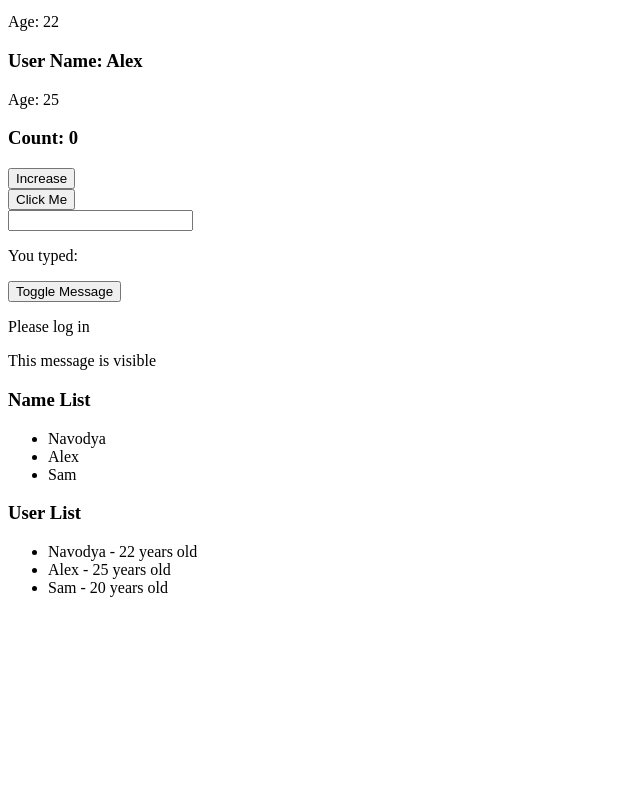
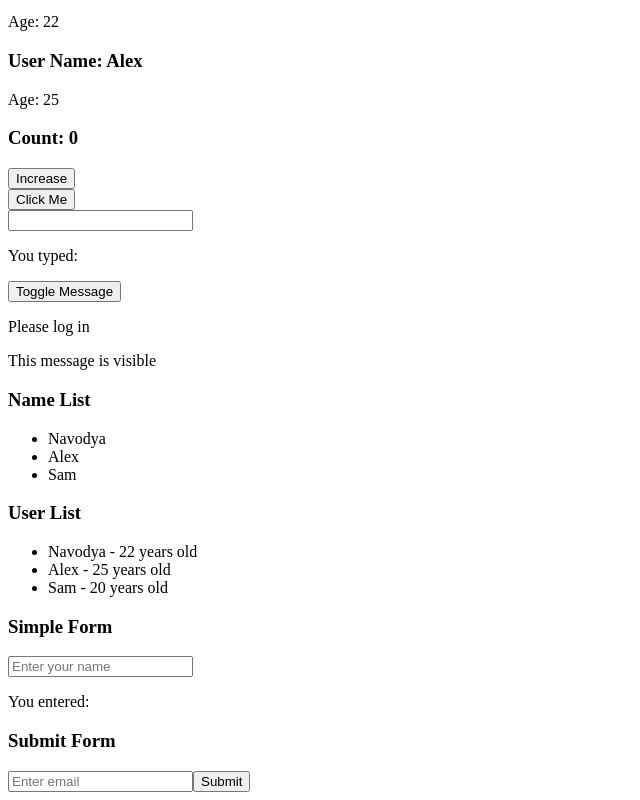
Before and after one commit to manamendraJN/react-learning-repository, a React (Vite) app in the folder react-app/: page / in a window 1280 px wide. Shown: the part 191-991 px from the top of the page, without its empty margins (0-640 px from the left). Before the commit the page ends 804 px from the top, so only its background shows below. Built offline with nearby package versions, Linux system fonts and the light colour scheme.

Commit message:
step-09: add form handling and controlled inputs

```diff
--- a/react-app/src/App.jsx
+++ b/react-app/src/App.jsx
@@ -8,6 +8,8 @@ import StatusMessage from './components/StatusMessage'
 import HiddenMessage from './components/HiddenMessage'
 import NameList from './components/NameList'
 import UserList from './components/UserList'
+import SimpleForm from './components/SimpleForm'
+import SubmitForm from './components/SubmitForm'
 
 function App() {
   return (
@@ -30,6 +32,9 @@ function App() {
 
       <NameList />
       <UserList />
+
+      <SimpleForm />
+      <SubmitForm />
     </div>
   )
 }
--- /dev/null
+++ b/react-app/src/components/SimpleForm.jsx
@@ -0,0 +1,22 @@
+import { useState } from 'react'
+
+function SimpleForm() {
+  const [name, setName] = useState('')
+
+  return (
+    <div>
+      <h3>Simple Form</h3>
+
+      <input
+        type="text"
+        value={name}
+        onChange={(e) => setName(e.target.value)}
+        placeholder="Enter your name"
+      />
+
+      <p>You entered: {name}</p>
+    </div>
+  )
+}
+
+export default SimpleForm
--- /dev/null
+++ b/react-app/src/components/SubmitForm.jsx
@@ -0,0 +1,27 @@
+import { useState } from 'react'
+
+function SubmitForm() {
+  const [email, setEmail] = useState('')
+
+  function handleSubmit(e) {
+    e.preventDefault()
+    alert(`Submitted email: ${email}`)
+  }
+
+  return (
+    <form onSubmit={handleSubmit}>
+      <h3>Submit Form</h3>
+
+      <input
+        type="email"
+        value={email}
+        onChange={(e) => setEmail(e.target.value)}
+        placeholder="Enter email"
+      />
+
+      <button type="submit">Submit</button>
+    </form>
+  )
+}
+
+export default SubmitForm
```
Also changed, not shown: 2 other files (tests, documents, lock files or other folders).
